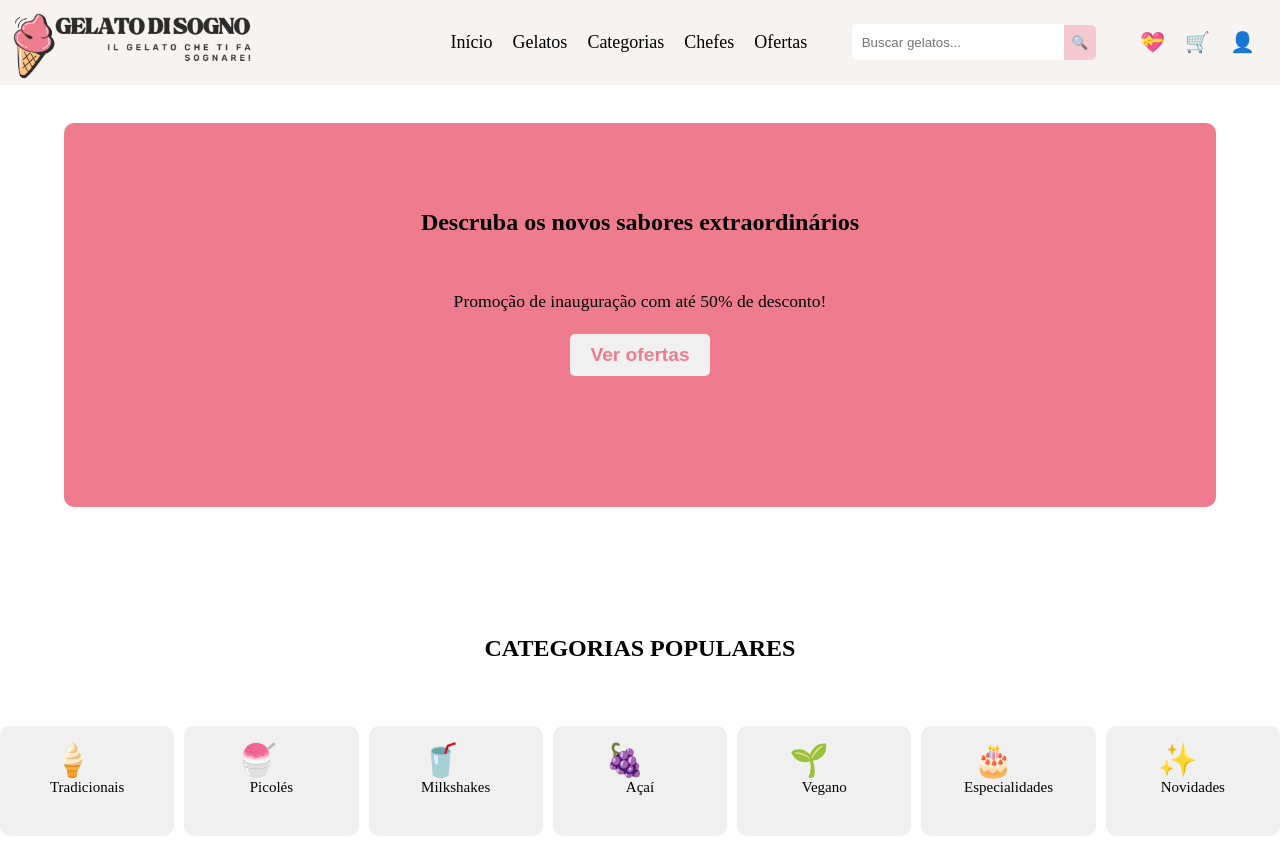
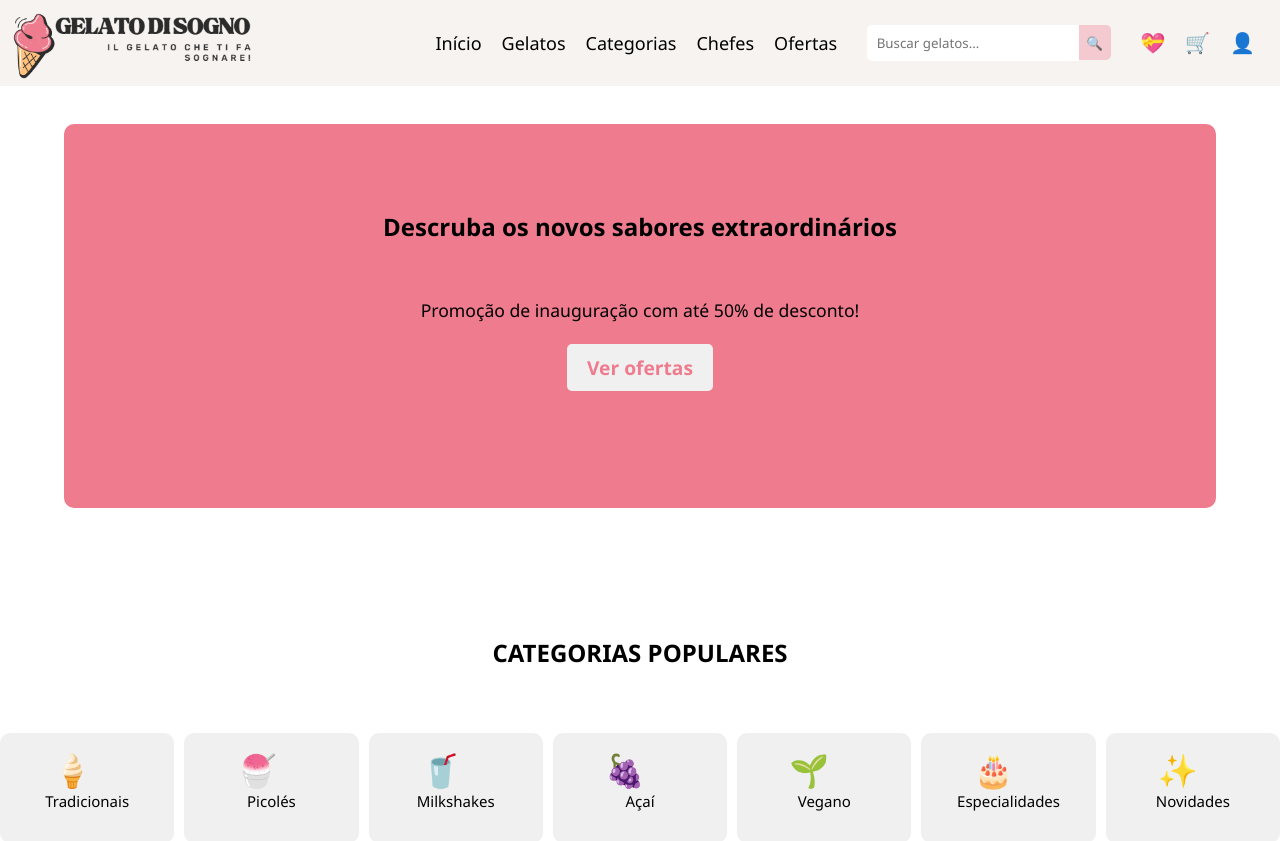
Before and after one commit to limabea23/componentes-FE, a Next.js app: page /gelateria in a window 1280 px wide. Shown: the top 841 px of the page. Built offline with nearby package versions, Linux system fonts and the light colour scheme.

Commit message:
Update globals.css

```diff
--- a/styles/globals.css
+++ b/styles/globals.css
@@ -1,4 +1,5 @@
 * {
+	font-family:'Segoe UI', Tahoma, Geneva, Verdana, sans-serif;
 	margin: 0;
 	padding: 0;
 }
```
